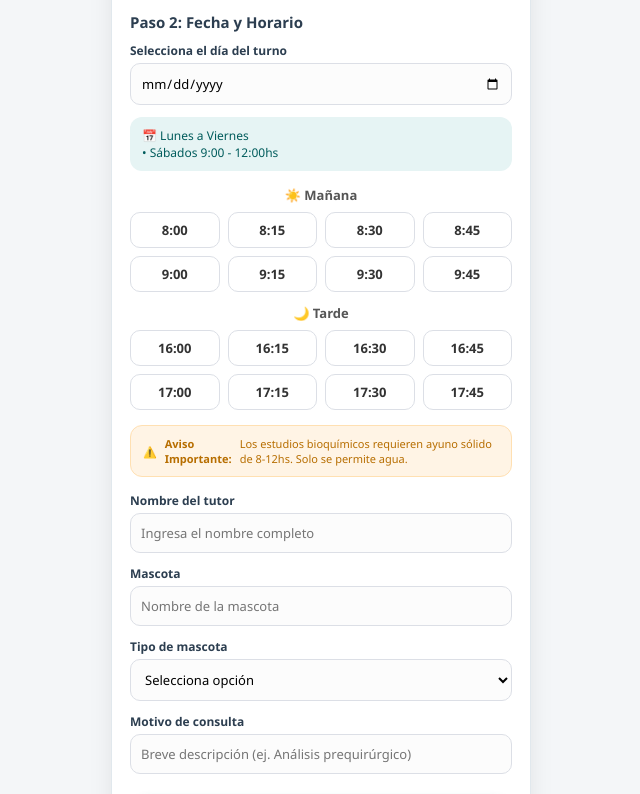
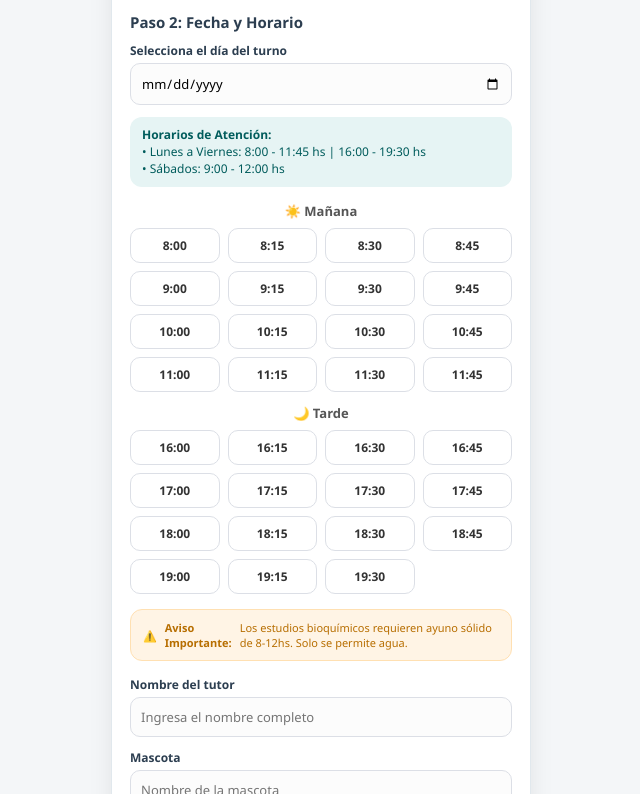
Before and after one commit to biomimeticaveterinaria/turnos-biomimetica, a plain HTML site: page index.html in a window 1280 px wide. Shown: the part 463-1257 px from the top of the page, without its empty margins (319-959 px from the left). Drawn offline with Linux system fonts and the light colour scheme.

Commit message:
Update index.html

```diff
--- a/index.html
+++ b/index.html
@@ -98,6 +98,7 @@
       font-size: 12px;
       color: #005c5c;
       margin-bottom: 15px;
+      line-height: 1.4;
     }
 
     .section-label {
@@ -119,7 +120,7 @@
       background: white;
       border-radius: 10px;
       padding: 8px 0;
-      font-size: 13px;
+      font-size: 12px;
       font-weight: 600;
       color: #333;
       cursor: pointer;
@@ -215,8 +216,9 @@
     </div>
 
     <div class="schedule-box">
-      📅 Lunes a Viernes<br>
-      • Sábados 9:00 - 12:00hs
+      <b> Horarios de Atención:</b><br>
+      • Lunes a Viernes: 8:00 - 11:45 hs | 16:00 - 19:30 hs<br>
+      • Sábados: 9:00 - 12:00 hs
     </div>
 
     <div class="section-label">☀️ Mañana</div>
@@ -229,6 +231,14 @@
       <div class="time-slot" onclick="selectTime(this)">9:15</div>
       <div class="time-slot" onclick="selectTime(this)">9:30</div>
       <div class="time-slot" onclick="selectTime(this)">9:45</div>
+      <div class="time-slot" onclick="selectTime(this)">10:00</div>
+      <div class="time-slot" onclick="selectTime(this)">10:15</div>
+      <div class="time-slot" onclick="selectTime(this)">10:30</div>
+      <div class="time-slot" onclick="selectTime(this)">10:45</div>
+      <div class="time-slot" onclick="selectTime(this)">11:00</div>
+      <div class="time-slot" onclick="selectTime(this)">11:15</div>
+      <div class="time-slot" onclick="selectTime(this)">11:30</div>
+      <div class="time-slot" onclick="selectTime(this)">11:45</div>
     </div>
 
     <div class="section-label">🌙 Tarde</div>
@@ -241,6 +251,13 @@
       <div class="time-slot" onclick="selectTime(this)">17:15</div>
       <div class="time-slot" onclick="selectTime(this)">17:30</div>
       <div class="time-slot" onclick="selectTime(this)">17:45</div>
+      <div class="time-slot" onclick="selectTime(this)">18:00</div>
+      <div class="time-slot" onclick="selectTime(this)">18:15</div>
+      <div class="time-slot" onclick="selectTime(this)">18:30</div>
+      <div class="time-slot" onclick="selectTime(this)">18:45</div>
+      <div class="time-slot" onclick="selectTime(this)">19:00</div>
+      <div class="time-slot" onclick="selectTime(this)">19:15</div>
+      <div class="time-slot" onclick="selectTime(this)">19:30</div>
     </div>
     <input type="hidden" id="horarioSeleccionado" required>
 
@@ -280,7 +297,6 @@
 </div>
 
 <script>
-  // Bloquear fechas pasadas en el calendario
   const today = new Date().toISOString().split('T')[0];
   document.getElementById('fechaTurno').setAttribute('min', today);
 
@@ -321,7 +337,6 @@
       return;
     }
 
-    // Redirección a Google Calendar
     window.open("https://calendar.app.google/L5FYceufNSvzj2sWA", "_blank");
   }
 </script>
```
